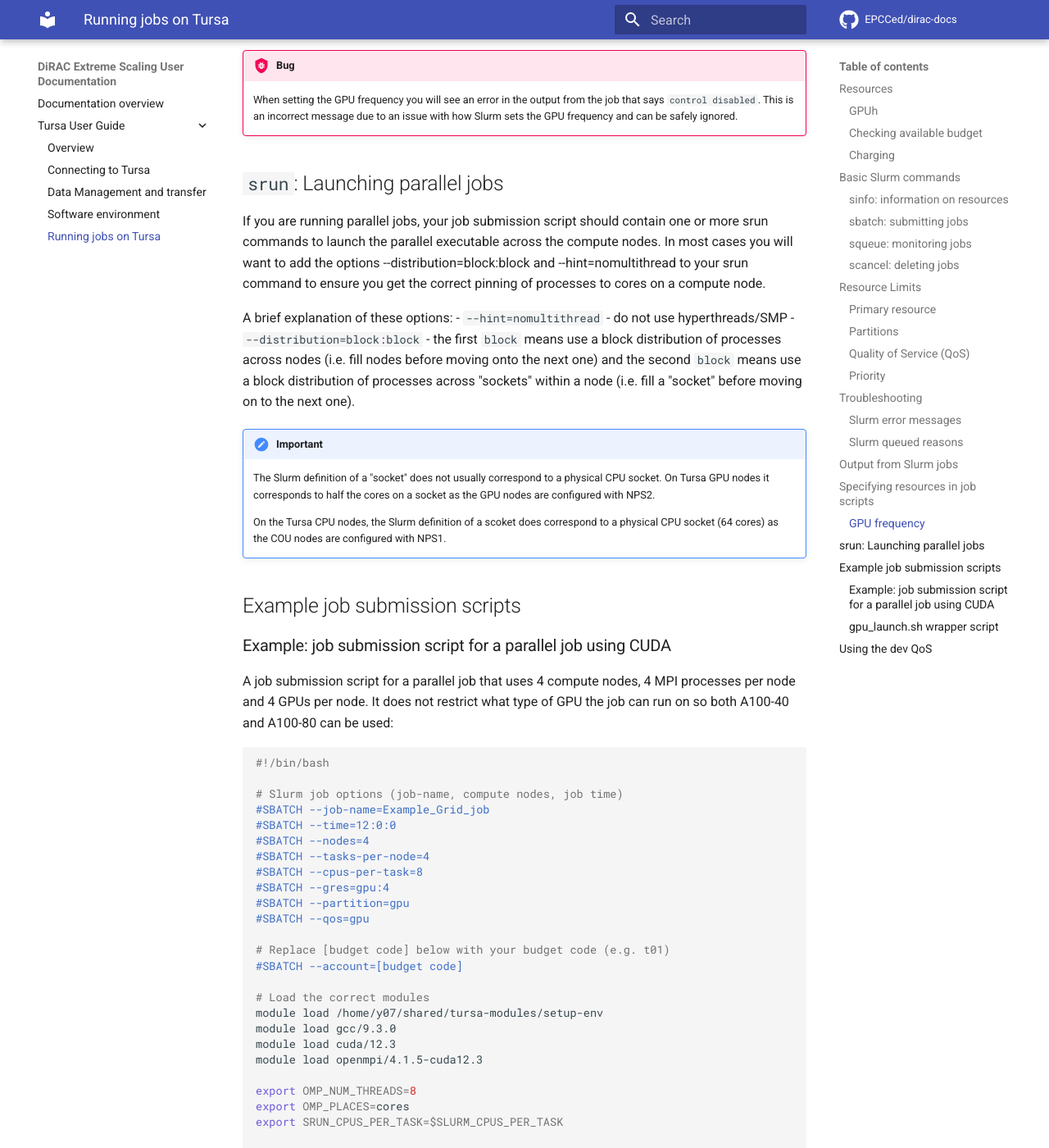
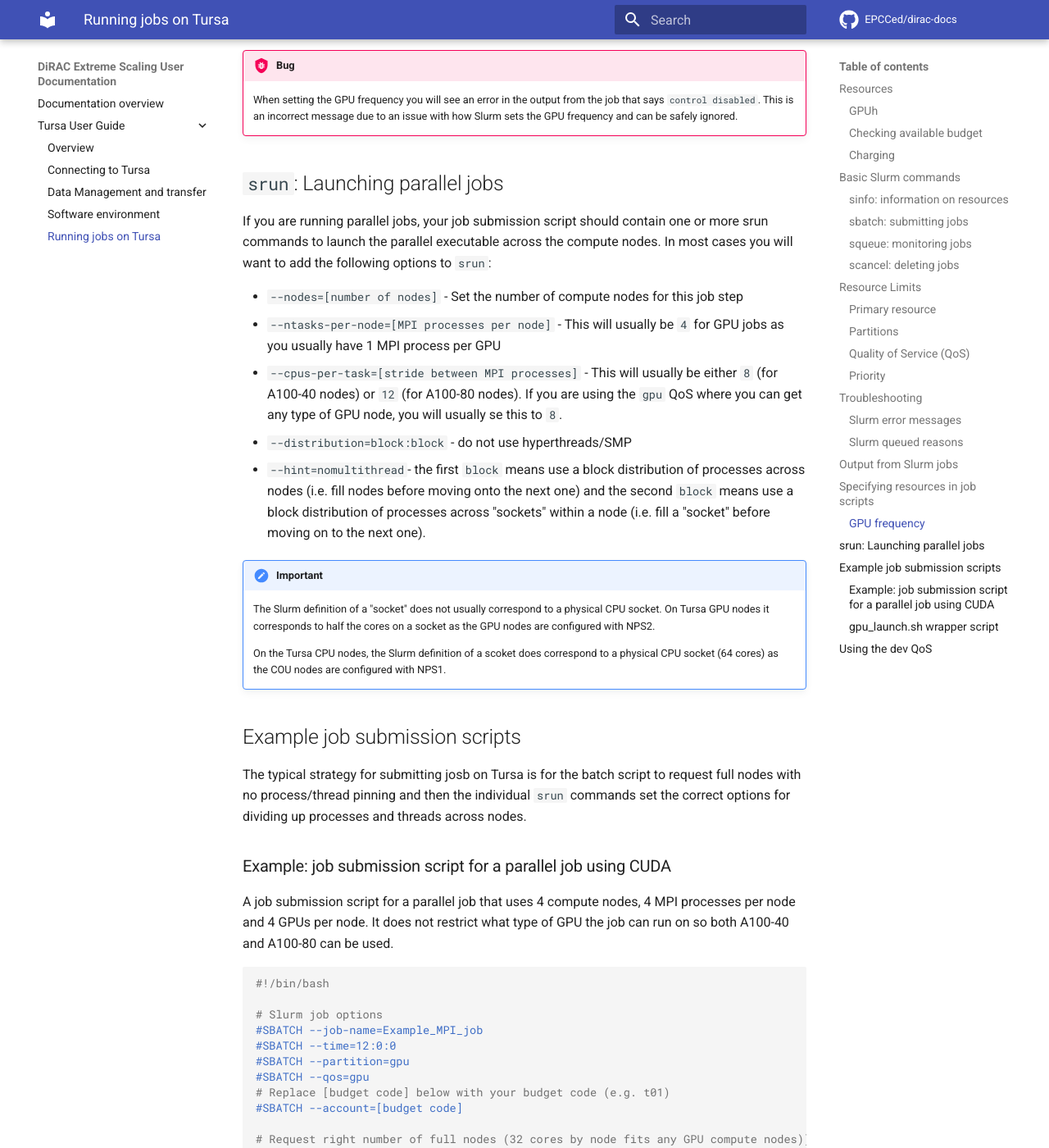
Before and after one commit to EPCCed/dirac-docs, an MkDocs documentation site: the page built from docs/tursa-user-guide/scheduler.md, in a window 1280 px wide and 1400 px high, scrolled down 12665 px. Shown: the whole window at 82% size. Built offline with MkDocs 1.6.1 and Material for MkDocs 9.7.7, drawn with Linux system fonts in a browser that asks for light colours; comment, search, counter and statistics services are not loaded; some of the changed text lies outside the part shown.

Commit message:
Updates scheduler docs

````diff
--- a/docs/tursa-user-guide/scheduler.md
+++ b/docs/tursa-user-guide/scheduler.md
@@ -478,11 +478,18 @@ Users can control the GPU frequency in their job submission scripts:
 
 ## `srun`: Launching parallel jobs
 
-If you are running parallel jobs, your job submission script should contain one or more srun commands to launch the parallel executable across the compute nodes. In most cases you will want to add the options --distribution=block:block and --hint=nomultithread to your srun command to ensure you get the correct pinning of processes to cores on a compute node.
+If you are running parallel jobs, your job submission script should contain one or
+more srun commands to launch the parallel executable across the compute nodes. In
+most cases you will want to add the following options to `srun`:
 
-A brief explanation of these options:
- - `--hint=nomultithread` - do not use hyperthreads/SMP
- - `--distribution=block:block` - the first `block` means use a block distribution
+- `--nodes=[number of nodes]` - Set the number of compute nodes for this job step
+- `--ntasks-per-node=[MPI processes per node]` - This will usually be `4` for GPU jobs
+  as you usually have 1 MPI process per GPU
+- `--cpus-per-task=[stride between MPI processes]` - This will usually be either `8`
+   (for A100-40 nodes) or `12` (for A100-80 nodes). If you are using the `gpu` QoS
+   where you can get any type of GPU node, you will usually se this to `8`.
+- `--distribution=block:block` - do not use hyperthreads/SMP
+- `--hint=nomultithread`- the first `block` means use a block distribution
    of processes across nodes (i.e. fill nodes before moving onto the next one) and
    the second `block` means use a block distribution of processes across "sockets"
    within a node (i.e. fill a "socket" before moving on to the next one).
@@ -497,27 +504,33 @@ A brief explanation of these options:
 
 ## Example job submission scripts
 
+The typical strategy for submitting josb on Tursa is for the batch script to
+request full nodes with no process/thread pinning and then the individual
+`srun` commands set the correct options for dividing up processes and threads
+across nodes.
+
 ### Example: job submission script for a parallel job using CUDA
 
 A job submission script for a parallel job that uses 4 compute nodes, 4 MPI
 processes per node and 4 GPUs per node. It does not restrict what type of
-GPU the job can run on so both A100-40 and A100-80 can be used:
+GPU the job can run on so both A100-40 and A100-80 can be used.
 
 ```slurm
 #!/bin/bash
 
-# Slurm job options (job-name, compute nodes, job time)
-#SBATCH --job-name=Example_Grid_job
+# Slurm job options
+#SBATCH --job-name=Example_MPI_job
 #SBATCH --time=12:0:0
-#SBATCH --nodes=4
-#SBATCH --tasks-per-node=4
-#SBATCH --cpus-per-task=8
-#SBATCH --gres=gpu:4
 #SBATCH --partition=gpu
 #SBATCH --qos=gpu
-
 # Replace [budget code] below with your budget code (e.g. t01)
 #SBATCH --account=[budget code]
+
+# Request right number of full nodes (32 cores by node fits any GPU compute nodes))
+#SBATCH --nodes=4
+#SBATCH --ntasks-per-node=32
+#SBATCH --cpus-per-task=1
+#SBATCH --gres=gpu:4
 
 # Load the correct modules
 module load /home/y07/shared/tursa-modules/setup-env
@@ -527,18 +540,17 @@ module load openmpi/4.1.5-cuda12.3
 
 export OMP_NUM_THREADS=8
 export OMP_PLACES=cores
-export SRUN_CPUS_PER_TASK=$SLURM_CPUS_PER_TASK
 
 # These will need to be changed to match the actual application you are running
 application="my_mpi_openmp_app.x"
 options="arg 1 arg2"
 
 # We have reserved the full nodes, now distribute the processes as
-# required: 4 MPI processes per node, stride of 12 cores between
+# required: 4 MPI processes per node, stride of 8 cores between
 # MPI processes
 #
 # Note use of gpu_launch.sh wrapper script for GPU and NIC pinning
-srun --nodes=4 --tasks-per-node=4 --cpus-per-task=12 \
+srun --nodes=4 --ntasks-per-node=4 --cpus-per-task=8 \
      --hint=nomultithread --distribution=block:block \
      gpu_launch.sh \
      ${application} ${options}
@@ -598,18 +610,19 @@ binding.
 ```slurm
 #!/bin/bash
 
-# Slurm job options (job-name, compute nodes, job time)
-#SBATCH --job-name=Example_Dev_Job
+# Slurm job options
+#SBATCH --job-name=Example_MPI_job
 #SBATCH --time=12:0:0
-#SBATCH --nodes=2
-#SBATCH --tasks-per-node=48
-#SBATCH --cpus-per-task=
-#SBATCH --gres=gpu:4
 #SBATCH --partition=gpu-a100-80
 #SBATCH --qos=dev
-
 # Replace [budget code] below with your budget code (e.g. t01)
 #SBATCH --account=[budget code]
+
+# Request right number of full nodes (48 cores by node for A100-80 GPU nodes))
+#SBATCH --nodes=4
+#SBATCH --ntasks-per-node=48
+#SBATCH --cpus-per-task=1
+#SBATCH --gres=gpu:4
 
 export OMP_NUM_THREADS=1
 export OMP_PLACES=cores
@@ -629,7 +642,7 @@ options="arg 1 arg2"
 # MPI processes
 #
 # Note use of gpu_launch.sh wrapper script for GPU and NIC pinning
-srun --nodes=2 --tasks-per-node=4 --cpus-per-task=12 \
+srun --nodes=4 --ntasks-per-node=4 --cpus-per-task=12 \
      --hint=nomultithread --distribution=block:block \
      gpu_launch.sh \
      ${application} ${options}
````
